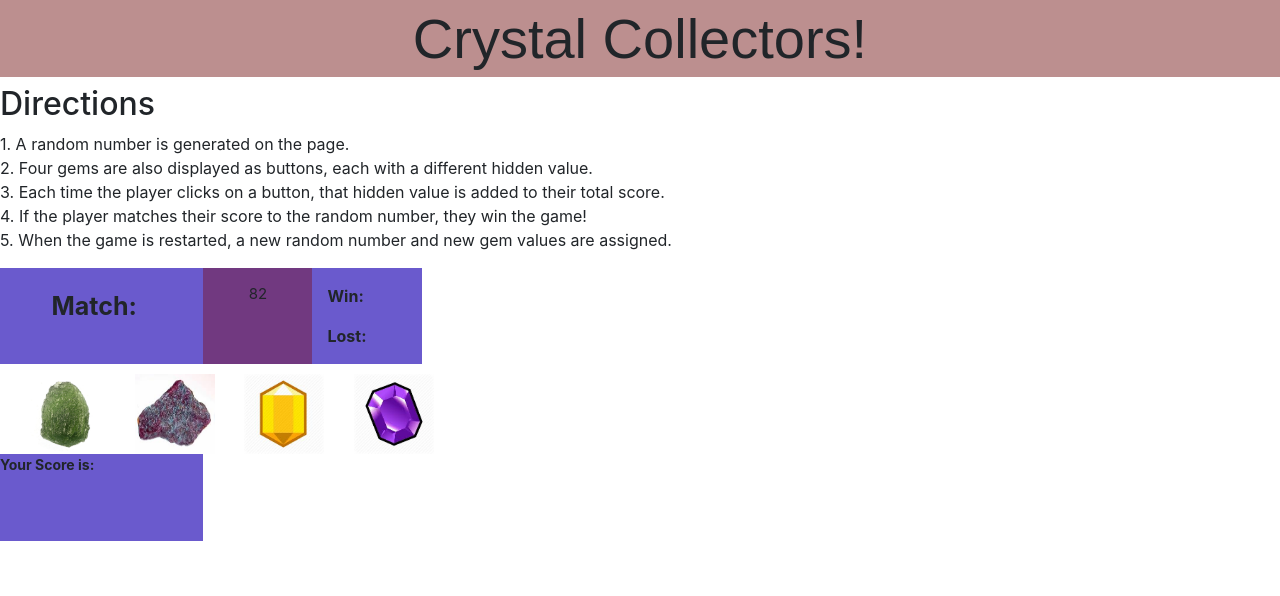
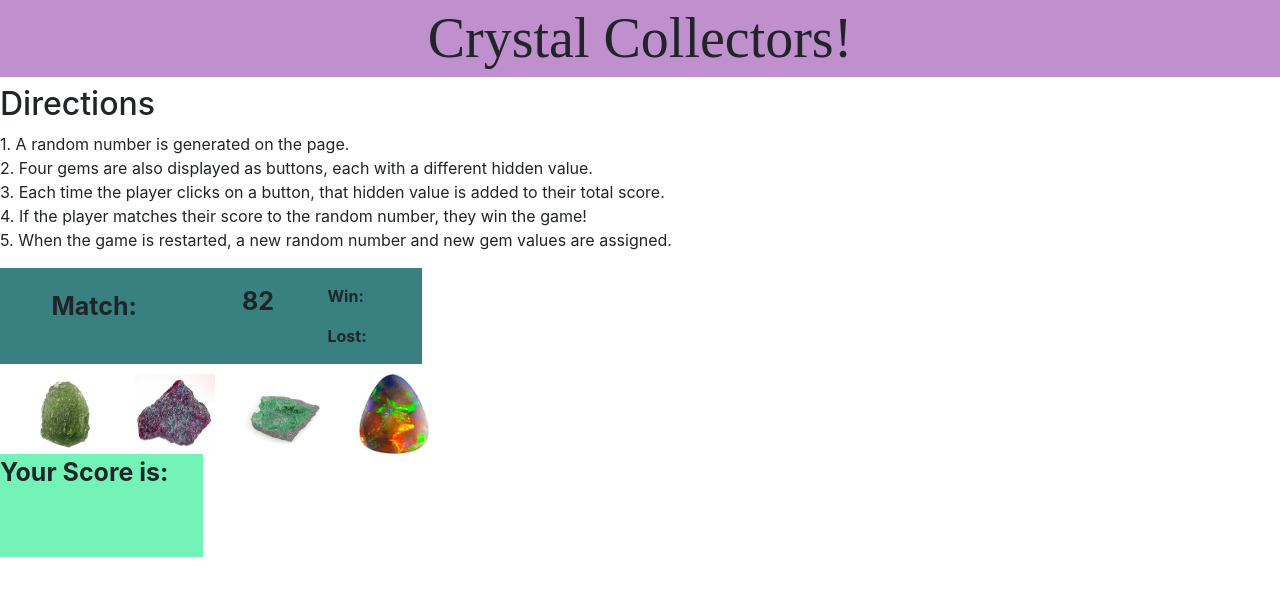
Before and after one commit to DePalmaJared91/unit-4-game, a plain HTML site: page index.html in a window 1280 px wide. Drawn offline with nearby package versions, Linux system fonts and the light colour scheme.

Commit message:
Changed out the pictures and tried to mess around with styling and fonts. Thinking I need some front end review on  my own  or with a tutor

```diff
--- a/assets/css/style.css
+++ b/assets/css/style.css
@@ -3,11 +3,13 @@ body {
 }
 
 h1 {
-    font-size: 32px;
-    background: rosybrown;
+    font-size: 44px;
+    font-weight: bold;
+    font-family: 'Times New Roman', Times, serif;
+    background: rgb(191, 143, 206);
     text-align: center;
 	padding: 5px;
-	font-family: Arial, Helvetica, sans-serif;
+	font color: rgb(116, 243, 184);
 }
 
 .image {
@@ -18,9 +20,10 @@ h1 {
 }
 
 #randomNumber{
-    font-size: 15px;
-    background-color:rgb(113, 57, 128);
+    font-size: 25px;
+    background-color:rgb(57, 128, 128);
     padding: 15px;
+    font-weight: bold;
 
 	text-align: center;
 
@@ -31,7 +34,7 @@ h1 {
 
 #match{
     font-size: 25px;
-    background-color:slateblue;
+    background-color:rgb(57,128,128);
 	padding: 20px;
 	text-align: center;
 	font-weight: bold;
@@ -39,22 +42,25 @@ h1 {
 
 }
 #WINLOST{
-	background-color: slateblue;
+    background-color: rgb(57,128,128);
+
 	font-weight: bold;
 }
 
 #score{
     font-size: 25px;
-    background-color: slateblue;
+    background-color: rgb(116, 243, 184);
     padding: 25px;
 	display: inline-block;
-	text-align: center;
+    text-align: start;
+    font-weight: bold;
+
 
 
 
 }
 #scoreis{
-background-color:slateblue ;
-	font-size: 14px;
+background-color:rgb(116, 243, 184);
+	font-size: 25px;
 	font-weight: bold;
 }
--- a/index.html
+++ b/index.html
@@ -50,8 +50,8 @@
     <div class="buttons">
         <img class="image" id="stone1" src="assets/images/moldovite.jpeg">
         <img class="image" id="stone2" src="assets/images/BlueSaphire.jpeg">
-        <img class="image" id="stone3" src="assets/images/yellowstone.jpeg">
-        <img class="image" id="stone4" src="assets/images/purplestone.jpeg">
+        <img class="image" id="stone3" src="assets/images/garnet.jpeg">
+        <img class="image" id="stone4" src="assets/images/opal.jpeg">
     </div>
 
 
```
Also changed, not shown: assets/images/garnet.jpeg (added), assets/images/opal.jpeg (added), assets/images/purplestone.jpeg (deleted), assets/images/yellowstone.jpeg (deleted).
